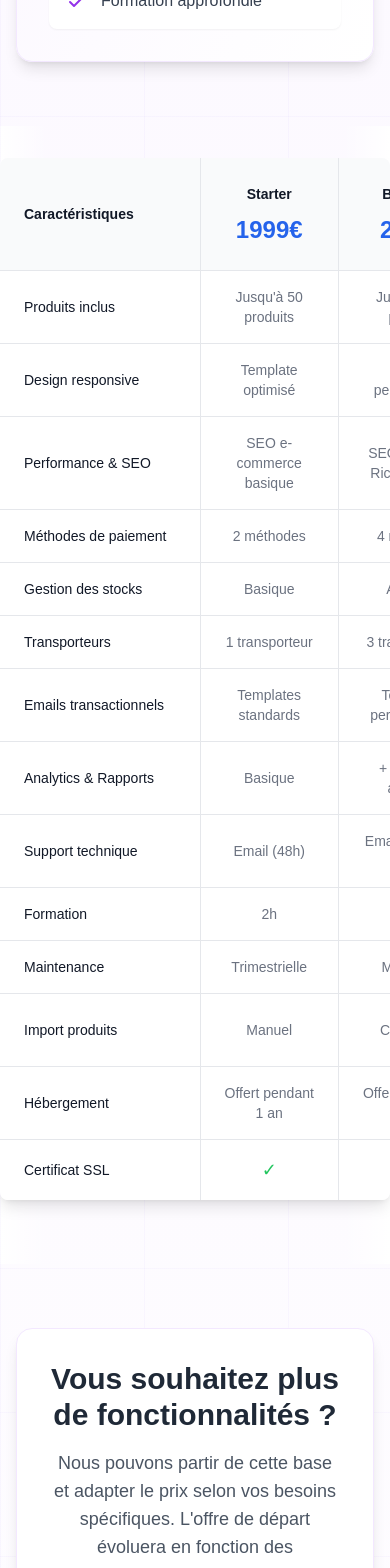
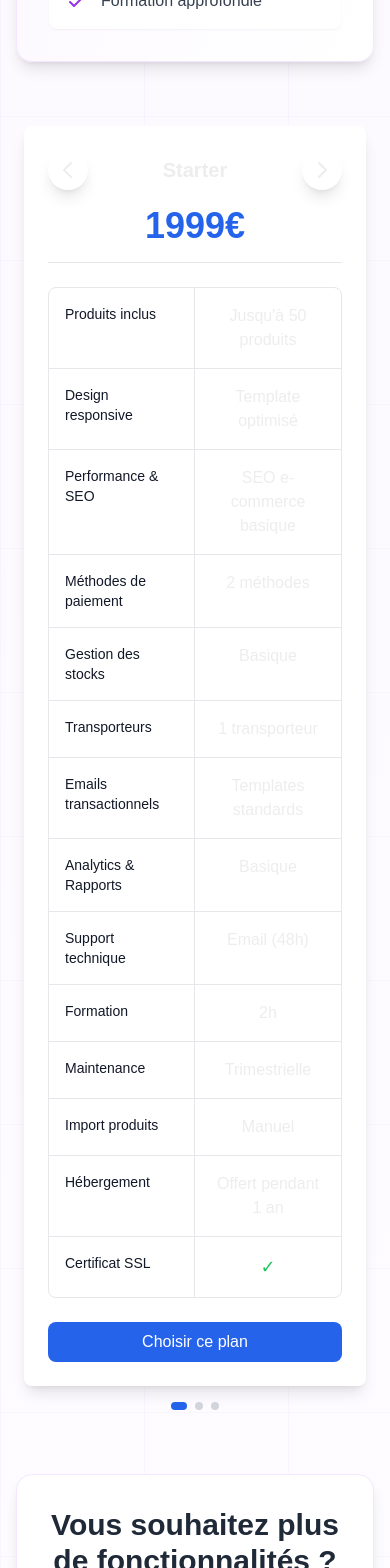
Before and after one commit to verdesB/Bennydev, a Next.js app: page /solutions/e-commerce in a window 390 px wide. Shown: the part 2620-4188 px from the top of the page. Built offline with nearby package versions, Linux system fonts and the light colour scheme.

Commit message:
add content to slutions

```diff
--- a/app/components/PricingTable.tsx
+++ b/app/components/PricingTable.tsx
@@ -1,4 +1,5 @@
-import React from 'react';
+'use client'
+import React, { useState } from 'react';
 
 interface Plan {
   id: string;
@@ -21,11 +22,21 @@ interface PricingTableProps {
 }
 
 const PricingTable: React.FC<PricingTableProps> = ({ plans, features }) => {
+  const [currentPlanIndex, setCurrentPlanIndex] = useState(0);
+
+  const nextPlan = () => {
+    setCurrentPlanIndex((prev) => (prev + 1) % plans.length);
+  };
+
+  const prevPlan = () => {
+    setCurrentPlanIndex((prev) => (prev - 1 + plans.length) % plans.length);
+  };
+
   return (
-    <div className="relative max-w-6xl mx-auto">
-      <div className="overflow-x-auto px-4 sm:px-6 lg:px-8 relative z-20 -mx-4 sm:mx-0">
-        <div className="mt-8 shadow-lg rounded-lg overflow-hidden mb-16">
-          <table className="w-full divide-y divide-gray-200 bg-white min-w-[640px]">
+    <div className="max-w-6xl mx-auto relative z-20 rounded-lg">
+      {/* Version Desktop - visible uniquement sur md et plus */}
+      <div className="hidden md:block rounded-lg">
+        <table className="w-full divide-y divide-gray-200 bg-white rounded-lg shadow-lg">
           <thead>
             <tr className="divide-x divide-gray-200">
               <th className="py-6 px-6 text-left bg-gray-50 min-w-[200px]">
@@ -69,10 +80,90 @@ const PricingTable: React.FC<PricingTableProps> = ({ plans, features }) => {
           </tbody>
         </table>
       </div>
+
+      {/* Version Mobile - carrousel */}
+      <div className="md:hidden relative z-20">
+        <div className="w-full px-6">
+          <div className="bg-white rounded-lg shadow-lg p-6 animate-fade-in">
+            {/* Header avec les boutons de navigation */}
+            <div className="flex items-center justify-between mb-4">
+              <button
+                onClick={prevPlan}
+                className="p-2 bg-white rounded-full shadow-lg"
+                aria-label="Offre précédente"
+              >
+                <svg className="w-6 h-6" fill="none" stroke="currentColor" viewBox="0 0 24 24">
+                  <path strokeLinecap="round" strokeLinejoin="round" strokeWidth={2} d="M15 19l-7-7 7-7" />
+                </svg>
+              </button>
+
+              <h3 className="text-xl font-bold text-center">
+                {plans[currentPlanIndex].name}
+              </h3>
+
+              <button
+                onClick={nextPlan}
+                className="p-2 bg-white rounded-full shadow-lg"
+                aria-label="Offre suivante"
+              >
+                <svg className="w-6 h-6" fill="none" stroke="currentColor" viewBox="0 0 24 24">
+                  <path strokeLinecap="round" strokeLinejoin="round" strokeWidth={2} d="M9 5l7 7-7 7" />
+                </svg>
+              </button>
             </div>
 
-      <div className="absolute right-0 top-1/2 -translate-y-1/2 w-12 h-full bg-gradient-to-l from-white to-transparent pointer-events-none md:hidden" />
-      <div className="absolute left-0 top-1/2 -translate-y-1/2 w-12 h-full bg-gradient-to-r from-white to-transparent pointer-events-none md:hidden" />
+            <div className="text-center mb-6 pb-4 border-b border-gray-200">
+              <span className="text-4xl font-bold text-blue-600">
+                {plans[currentPlanIndex].price}
+              </span>
+            </div>
+
+            <div className="border border-gray-200 rounded-lg">
+              {features.map((feature, index) => (
+                <div
+                  key={feature.name}
+                  className={`grid grid-cols-2 ${
+                    index !== features.length - 1 ? 'border-b border-gray-200' : ''
+                  }`}
+                >
+                  <div className="p-4 border-r border-gray-200 text-sm text-gray-900">
+                    {feature.name}
+                  </div>
+                  <div className="p-4 text-center">
+                    {typeof feature.values[plans[currentPlanIndex].id] === 'boolean' ? (
+                      feature.values[plans[currentPlanIndex].id] ? (
+                        <span className="text-green-500 text-lg">✓</span>
+                      ) : (
+                        <span className="text-red-500 text-lg">✗</span>
+                      )
+                    ) : (
+                      feature.values[plans[currentPlanIndex].id]
+                    )}
+                  </div>
+                </div>
+              ))}
+            </div>
+
+            <button className="w-full mt-6 bg-blue-600 text-white py-2 px-4 rounded-lg hover:bg-blue-700 transition-colors">
+              Choisir ce plan
+            </button>
+          </div>
+        </div>
+
+        {/* Indicateurs de position */}
+        <div className="flex justify-center space-x-2 mt-4">
+          {plans.map((_, index) => (
+            <button
+              key={index}
+              className={`h-2 rounded-full transition-all ${
+                index === currentPlanIndex ? 'w-4 bg-blue-600' : 'w-2 bg-gray-300'
+              }`}
+              onClick={() => setCurrentPlanIndex(index)}
+              aria-label={`Voir l'offre ${index + 1}`}
+            />
+          ))}
+        </div>
+      </div>
     </div>
   );
 };
```
Lines whose indentation alone changed are shown as unchanged.
